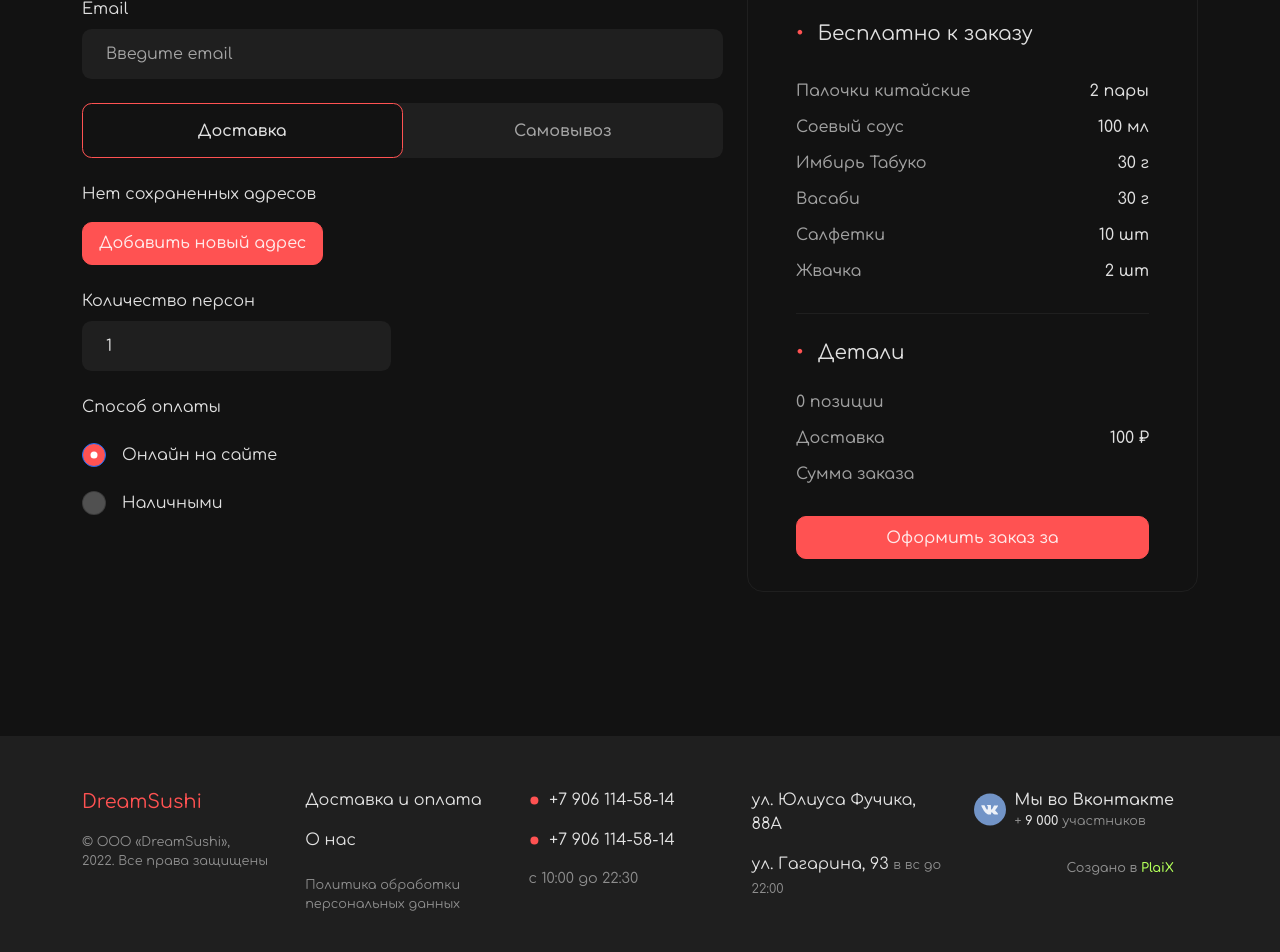
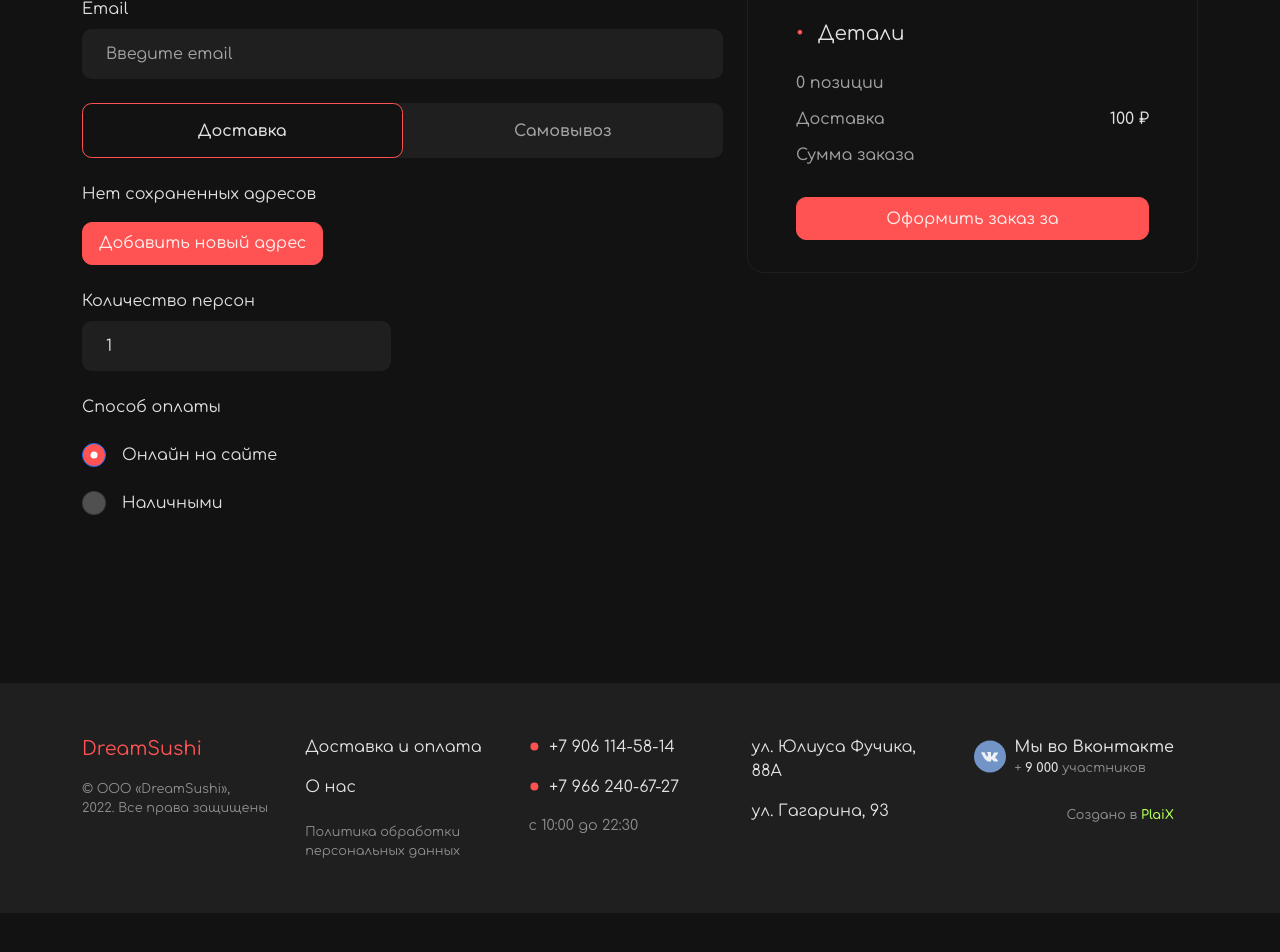
Before and after one commit to PIaiX/dreamsushi-frontend, a React (Create React App) app: page /cart/checkout in a window 1280 px wide. Shown: the part 338-1290 px from the top of the page. After the commit the page ends 1251 px from the top, so only its background shows below. Built offline with nearby package versions, Linux system fonts and the light colour scheme.

Commit message:
production 2

```diff
--- a/src/components/Footer.jsx
+++ b/src/components/Footer.jsx
@@ -39,9 +39,9 @@ const Footer = () => {
                                 </a>
                             </li>
                             <li className="mt-3">
-                                <a href="tel:+79061145814" className="d-flex align-items-center">
+                                <a href="tel:+79662406727" className="d-flex align-items-center">
                                     <BsFillRecordFill className="main-color fs-08" />
-                                    <span className="ms-2">+7 906 114-58-14</span>
+                                    <span className="ms-2">+7 966 240-67-27</span>
                                 </a>
                             </li>
                             <li className="light-gray fs-09 mt-3">с 10:00 до 22:30</li>
@@ -51,7 +51,7 @@ const Footer = () => {
                         <ul className="list-unstyled">
                             <li>ул. Юлиуса Фучика, 88А</li>
                             <li className="mt-3">
-                                ул. Гагарина, 93 <span className="fs-08 light-gray">в вс до 22:00</span>
+                                ул. Гагарина, 93 <span className="fs-08 light-gray"></span>
                             </li>
                         </ul>
                     </Col>
--- a/src/pages/Checkout.jsx
+++ b/src/pages/Checkout.jsx
@@ -490,10 +490,10 @@ const Checkout = () => {
                                     </table>
                                 </div>
                                 <hr />
-                                <div>
+                                {/* <div>
                                     <OrderFree />
                                 </div>
-                                <hr />
+                                <hr /> */}
                                 <div>
                                     <h4 className="mb-2 mb-sm-3">
                                         <span className="main-color me-2">•</span> Детали
--- a/src/pages/Search.jsx
+++ b/src/pages/Search.jsx
@@ -41,7 +41,7 @@ const Search = () => {
             getData()
         }
     }, [searchText])
-    console.log(searchText)
+
     return (
         <main>
             <Container>
--- a/src/pages/ShoppingCart.jsx
+++ b/src/pages/ShoppingCart.jsx
@@ -58,8 +58,8 @@ const ShoppingCart = () => {
                                 </Col>
                                 <Col xs={12} lg={5} xxl={4}>
                                     <div className="box">
-                                        <OrderFree />
-                                        <Link to="checkout" className="btn-2 w-100 mt-3">
+                                        {/* <OrderFree /> */}
+                                        <Link to="checkout" className="btn-2 w-100">
                                             Перейти к оформлению
                                         </Link>
                                     </div>
```
